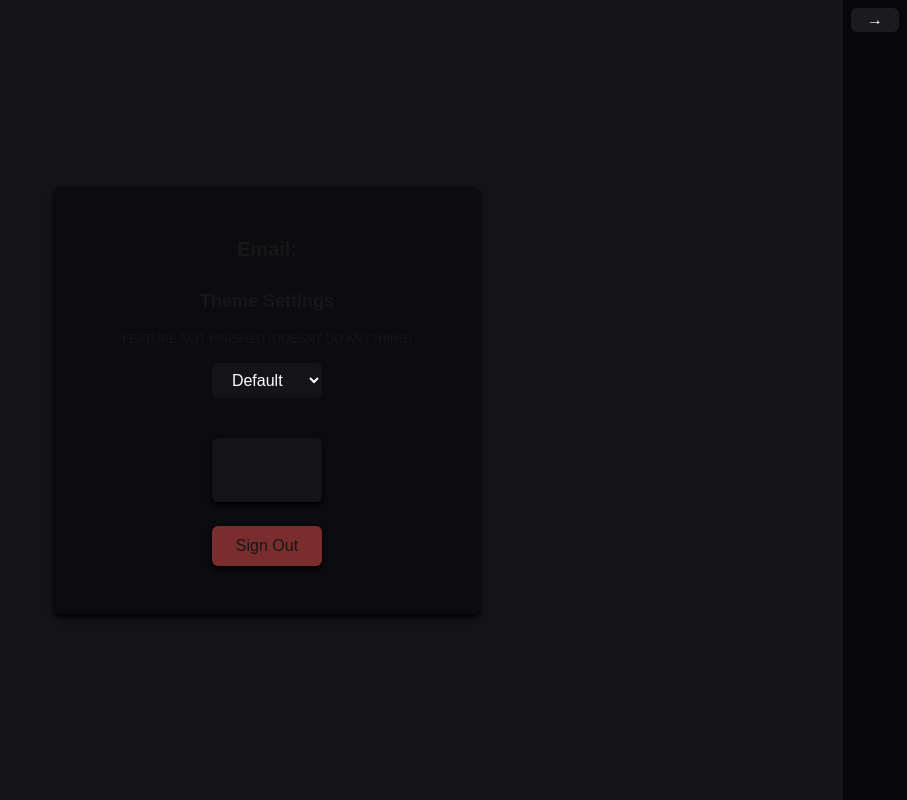
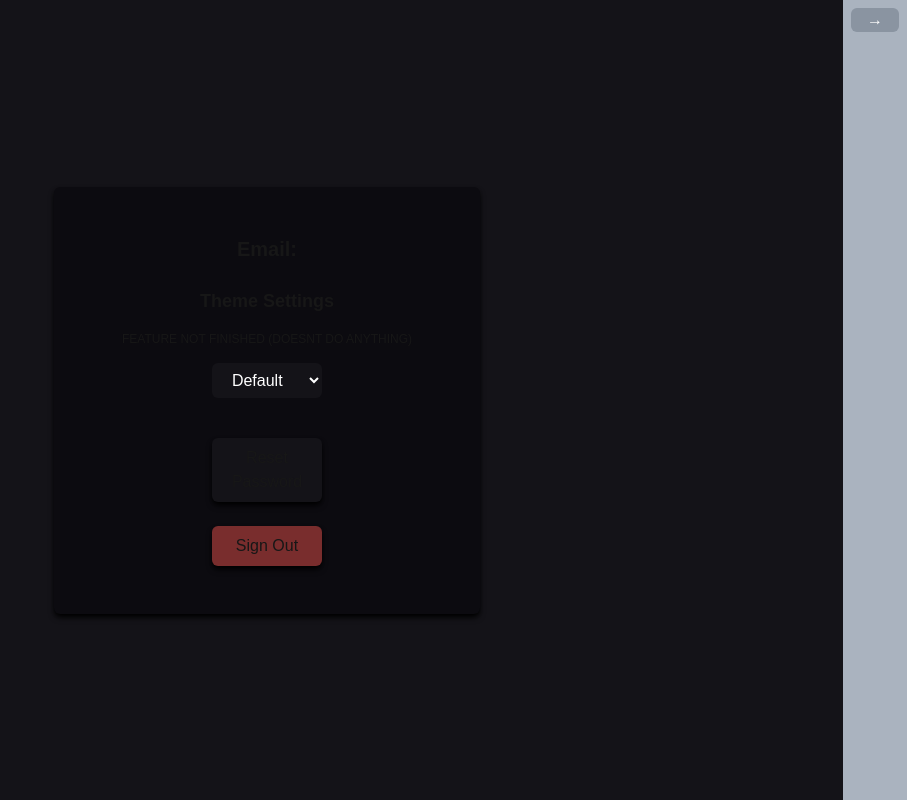
Before and after one commit to connosssss/trackr, a Next.js app: page /user in a window 1280 px wide. Shown: the whole page, without its empty margins (373-1280 px from the left). Built offline with nearby package versions, Linux system fonts and the light colour scheme; no server answers.

Commit message:
Navbar theme set up

```diff
--- a/components/Navbar.tsx
+++ b/components/Navbar.tsx
@@ -3,23 +3,42 @@
 // import { useRouter } from "next/navigation";
 import Link from 'next/link';
 import { useState } from 'react';
+import {fetchUserTheme } from "@/utils/userSettings"
+import { useAuth } from "@/context/AuthContext";
 
 
 export default function Navbar() {
 
   const [isMinimized, setIsMinimized] = useState(true);
+  const [theme, setTheme] = useState("");
+  const { user} = useAuth();
+
+
+  const getTheme = async () => {
+    if(!user) throw "userError";
+
+    try{
+      let data = await fetchUserTheme(user.id);
+      setTheme(data);
+    }
+    catch(err){
+      alert("Error in loading theme / user for navbar: " +err)
+    }
+
+  }
 
   const toggleMinimize = () => {
     setIsMinimized(!isMinimized);
   };
 
   return (
-    <div className={`fixed right-0 h-screen backdrop-blur-sm z-20 bg-[#07060a]
+    <div className={`fixed right-0 h-screen backdrop-blur-sm z-20 ${theme == "default" ? "bg-[#07060a] text-white" : "bg-[#aab3bf] text-gray-800"}
     ${isMinimized ? 'w-16' : 'w-1/6'} transition-all duration-500 ease-in-out `}>
       <button
         onClick={toggleMinimize}
-        className={`absolute top-2 ${isMinimized ? 'left-2' : 'left-5'} bg-[#1B1A1F] hover:hover:bg-[#2A292E]
+        className={`absolute top-2 ${isMinimized ? 'left-2' : 'left-5'}
          text-white rounded-md z-30 px-4 ${!isMinimized ? 'w-[80%]' : 'w-12'} mr-2
+         ${theme == "default" ? "bg-[#1B1A1F] hover:hover:bg-[#2A292E]" : "bg-[#8a94a1] hover:bg-[#6a7685]"}
          transition-all duration-500 ease-in-out`}
       >
         {isMinimized ? '→' : '←'}
```
